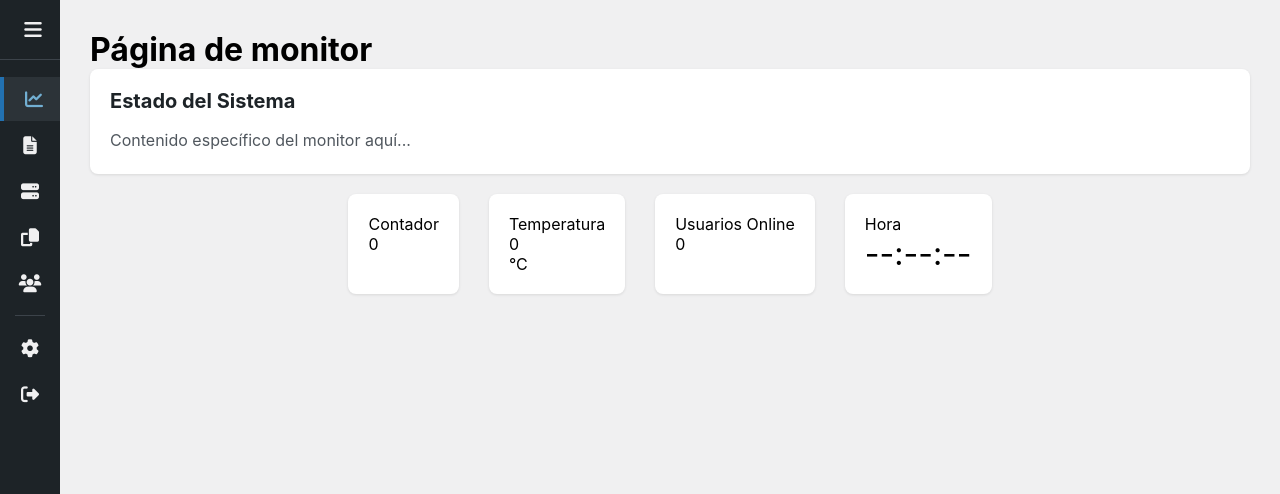
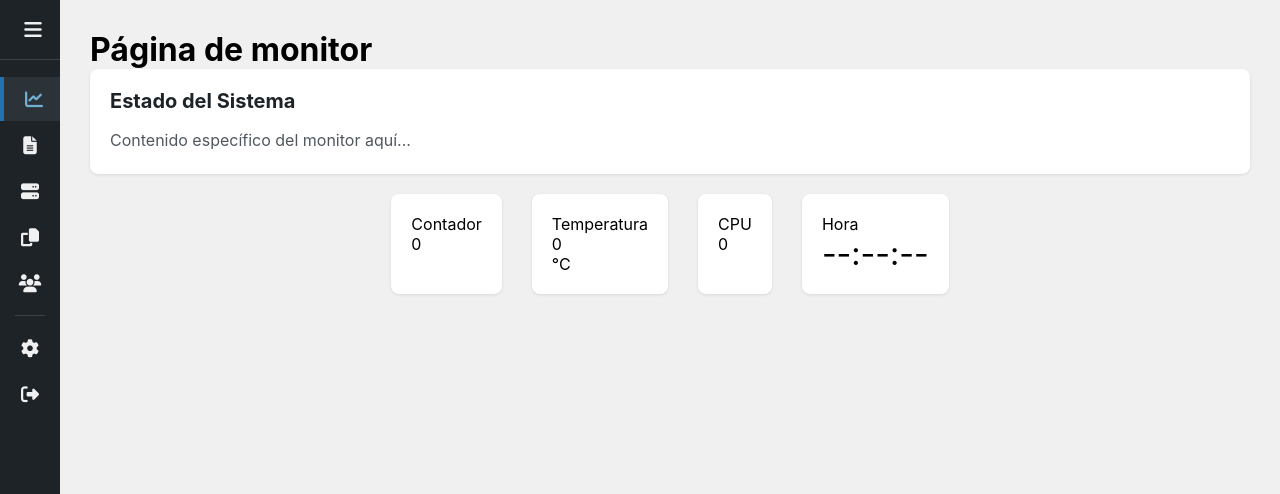
Before and after one commit to Hgo08/DockerServerDashboard, a Flask app: page / in a window 1280 px wide. Shown: the top 494 px of the page. Run offline with Flask 3, Linux system fonts and the light colour scheme; the visitor is signed in with stand-in values (Sample User, id 1); data that the repository does not hold is empty; parts of the project's set-up code (start-up, migrations or seed data) failed here and were passed over.

Commit message:
added cpu usage

```diff
--- a/app.py
+++ b/app.py
@@ -42,7 +42,7 @@ def logout():
     session.clear()
     return redirect(url_for('login'))
 
-# ── Rutas protegidas ──────────────────────────────────────────
+# ── Rutas ──────────────────────────────────────────
 @app.route('/')
 @app.route('/monitor')
 @login_required
@@ -74,7 +74,9 @@ def users():
 def settings():
     return render_template('settings.html')
 
-@app.route('/stream')
+# ── Stream ──────────────────────────────────────────
+
+@app.route('/monitor-stream')
 @login_required
 def stream():
     def generar_eventos():
@@ -84,7 +86,8 @@ def stream():
                     'contador': datos.contador,
                     'temperatura': datos.temperatura,
                     'usuarios': datos.usuarios,
-                    'timestamp': datos.timestamp
+                    'timestamp': datos.timestamp,
+                    'cpu': datos.cpu
                 }
             yield f"data: {json.dumps(datos_actuales)}\n\n"
             time.sleep(1)
@@ -102,6 +105,7 @@ class DatosGlobales:
         self.temperatura = 20
         self.usuarios = 0
         self.timestamp = time.strftime('%H:%M:%S')
+        self.cpu = 0
         self._lock = threading.Lock()
 
 datos = DatosGlobales()
@@ -113,7 +117,8 @@ def actualizar_datos():
             datos.temperatura = 20 + (datos.contador % 10)
             datos.usuarios = 5 + (datos.contador % 3)
             datos.timestamp = time.strftime('%H:%M:%S')
-        time.sleep(0.1)
+            datos.cpu = psutil.cpu_percent()
+        time.sleep(1)
 
 hilo_actualizacion = threading.Thread(target=actualizar_datos, daemon=True)
 hilo_actualizacion.start()
--- a/templates/base.html
+++ b/templates/base.html
@@ -69,6 +69,7 @@
         background-color: #3c434a;
     }
 
+    /* Needs fix */
     .container {
         display: flex;
         justify-content: center;
--- a/templates/monitor.html
+++ b/templates/monitor.html
@@ -22,8 +22,8 @@
     </div>
 
     <div class="card">
-        <div class="label">Usuarios Online</div>
-        <div class="valor" id="usuarios">0</div>
+        <div class="label">CPU</div>
+        <div class="valor" id="cpu">0</div>
     </div>
 
     <div class="card">
@@ -44,6 +44,7 @@
             document.getElementById('temperatura').textContent = datos.temperatura;
             document.getElementById('usuarios').textContent = datos.usuarios;
             document.getElementById('timestamp').textContent = datos.timestamp;
+            document.getElementById('cpu').textContent = datos.cpu;
         };
 
         eventSource.onerror = function(error) {
```
